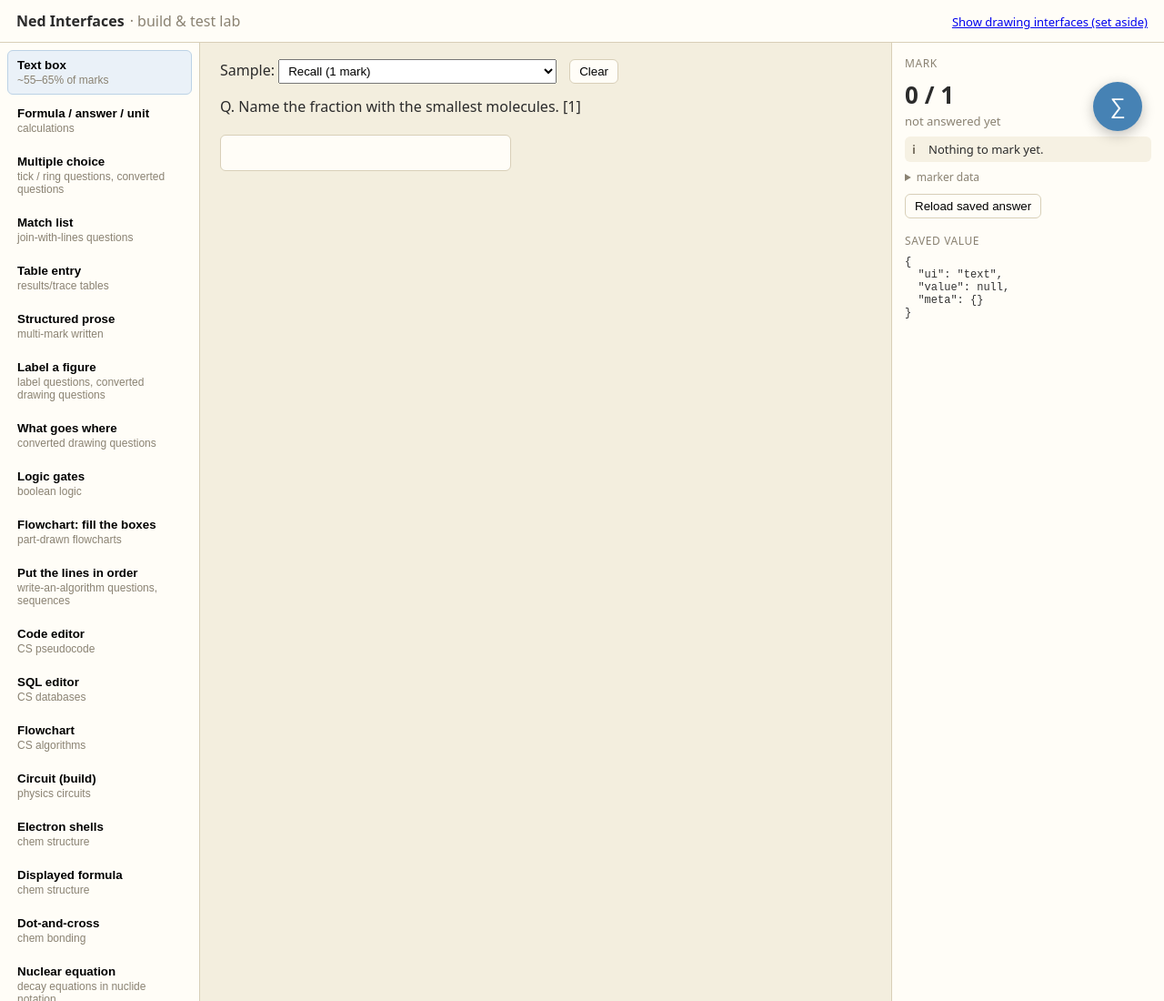
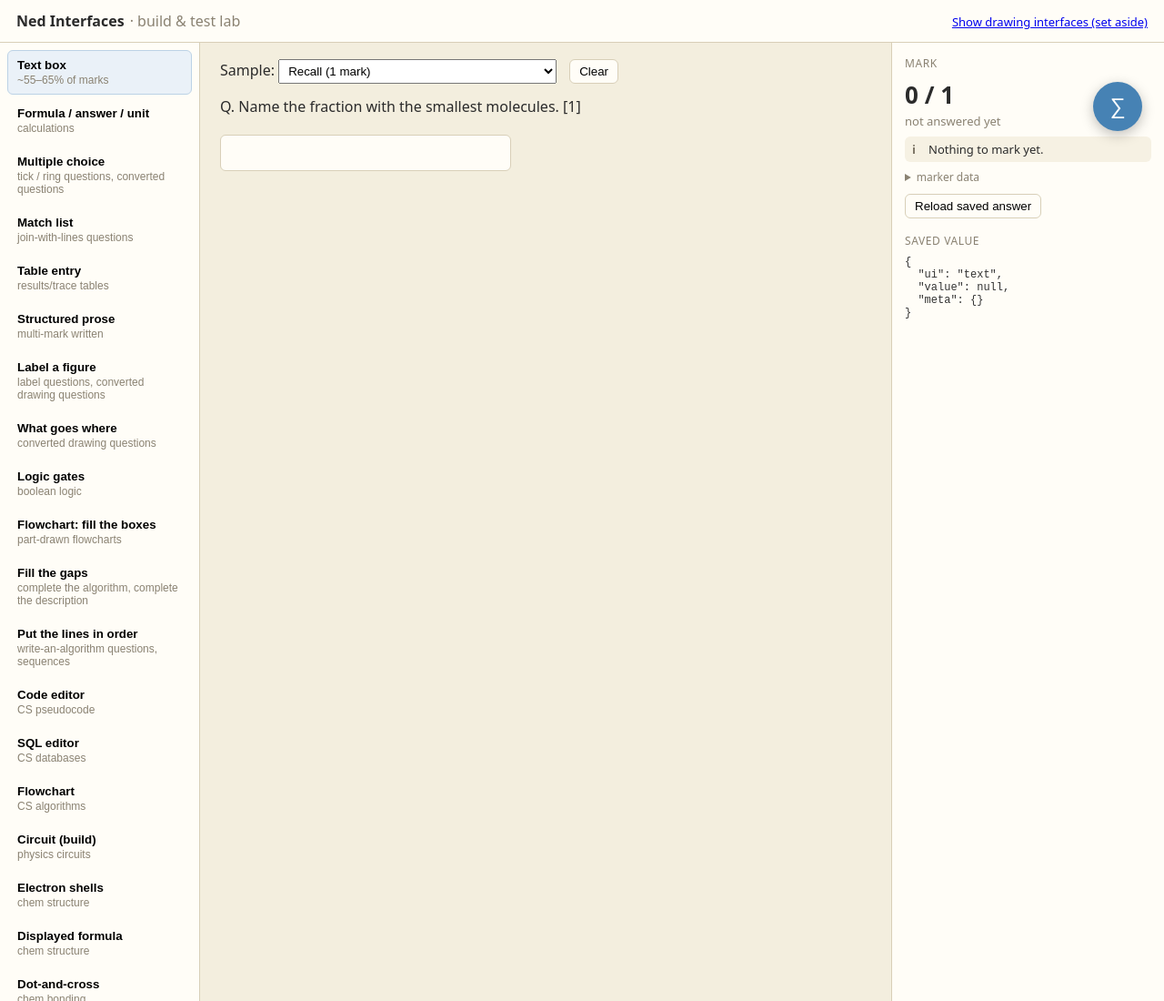
Before and after one commit to VenetausHedume/NedInterfaces, a plain HTML site: page index.html in a window 1280 px wide. Shown: the top 1100 px of the page at 91% size. Drawn offline with nearby package versions, Linux system fonts and the light colour scheme; a script that the page names is missing.

Commit message:
Lab: load the fill-the-gaps interface on the test page
Co-Authored-By: Claude Opus 5.5 <noreply@anthropic.com>
Claude-Session: https://claude.ai/code/session_01CTNr2RC3RPzLbwfuVedmKz

```diff
--- a/index.html
+++ b/index.html
@@ -61,6 +61,7 @@
   <script src="interfaces/label.js"></script>
   <script src="interfaces/logic.js"></script>
   <script src="interfaces/flowfill.js"></script>
+  <script src="interfaces/cloze.js"></script>
   <script src="interfaces/order.js"></script>
   <script src="interfaces/code.js"></script>
   <script src="interfaces/sql.js"></script>
```
